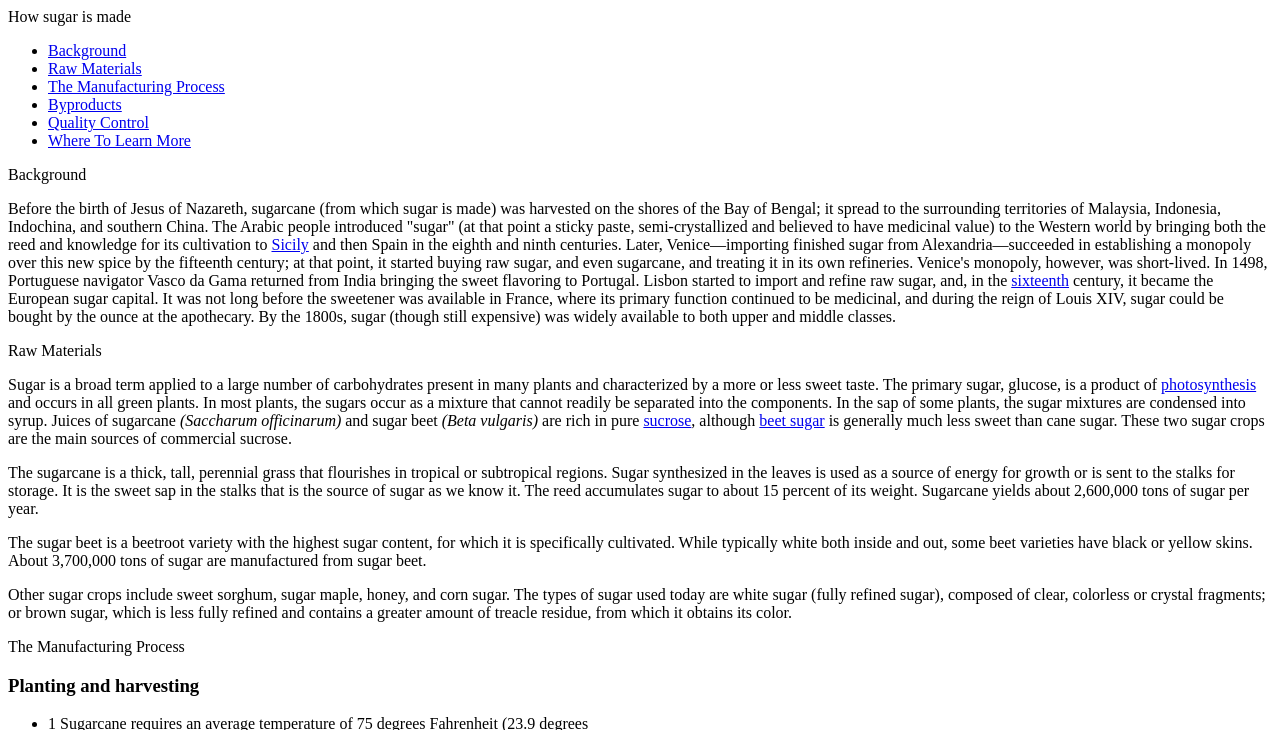
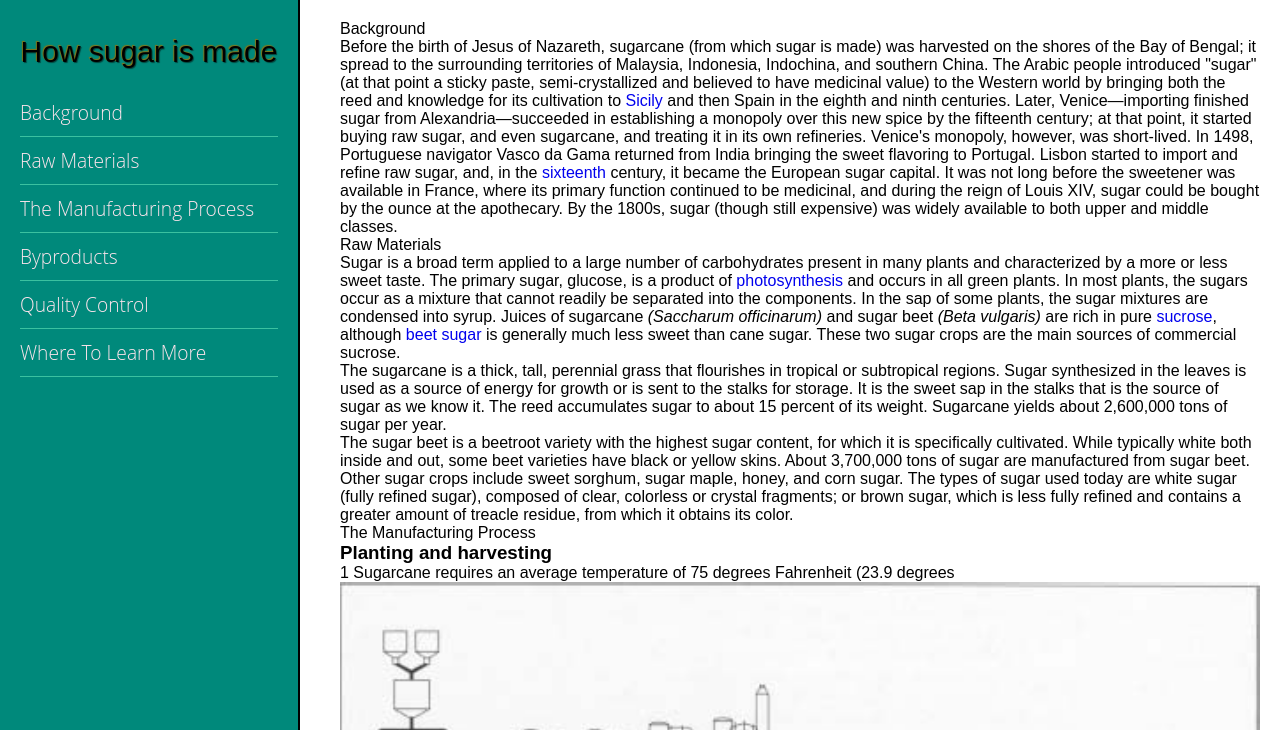
Before and after one commit to HorbynkoIvan/FCC-Technical-Documentation-Page, a plain HTML site: page index.html in a window 1280 px wide. Shown: the top 730 px of the page. Drawn offline with Linux system fonts and the light colour scheme.

Commit message:
aside menu done

```diff
--- a/css/style.css
+++ b/css/style.css
@@ -0,0 +1,120 @@
+body {
+    font-family: 'Poppins', sans-serif;
+    font-size: 16px;
+}
+
+* {
+    padding: 0;
+    margin: 0;
+}
+
+img {
+    width: 100%;
+    height: auto;
+}
+
+li {
+    list-style: none;
+}
+
+a {
+    text-decoration: none;
+}
+
+#navbar {
+    position: fixed;
+    top: 0;
+    left: 0;
+    width: 300px;
+    min-width: 300px;
+    height: 100%;
+    border-right: 2px solid #000000;
+    background: #00897b;
+    padding: 15px 20px;
+    box-sizing: border-box;
+}
+
+#navbar header {
+    font-size: 30px;
+    text-align: center;
+    margin: 20px 0;
+    text-shadow: #827717 -1px -1px 1px, rgba(0, 0, 0, .5) 1px 1px 1px;
+}
+
+.navbar-list {
+    display: block;
+    margin: 0;
+    padding: 0;
+    list-style: none;
+}
+
+.navbar-list > li {
+    line-height: 2.5;
+}
+
+.navbar-list > li > a {
+    display: inline-block;
+    position: relative;
+    padding: 0;
+    font-family: 'Open Sans', sans-serif;
+    font-weight: 300;
+    font-size: 1.2em;
+    color: #fce4ec;
+    width: 100%;
+    /* плавный переход */
+    -webkit-transition: color .5s ease, padding .5s ease;
+    -moz-transition: color .5s ease, padding .5s ease;
+    transition: color .5s ease, padding .5s ease;
+}
+
+.navbar-list > li > a:hover,
+.navbar-list > li > a:focus {
+    color: #c5e1a5;
+    padding-left: 15px;
+}
+
+.navbar-list > li > a:before {
+    content: '';
+    display: block;
+    position: absolute;
+    right: 0;
+    bottom: 0;
+    height: 1px;
+    width: 100%;
+    -webkit-transition: width 0s ease;
+    transition: width 0s ease;
+}
+
+.navbar-list > li > a:after {
+    content: '';
+    display: block;
+    position: absolute;
+    left: 0;
+    bottom: 0;
+    height: 1px;
+    width: 100%;
+    background: #3bc1a0;
+    -webkit-transition: width .5s ease;
+    transition: width .5s ease;
+}
+
+.navbar-list > li > a:hover:before {
+    width: 0%;
+    background: #3bc1a0;
+    -webkit-transition: width .5s ease;
+    transition: width .5s ease;
+}
+
+.navbar-list > li > a:hover:after {
+    width: 0%;
+    background: transparent;
+    -webkit-transition: width 0s ease;
+    transition: width 0s ease;
+}
+
+#main-doc {
+    position: absolute;
+    margin-left: 320px;
+    padding: 20px;
+    margin-bottom: 110px;
+}
--- a/index.html
+++ b/index.html
@@ -8,7 +8,7 @@
 <body>
 <nav id="navbar">
     <header>How sugar is made</header>
-    <ul>
+    <ul class="navbar-list">
         <li><a class="nav-link" href="#Background" rel="internal">Background</a></li>
         <li><a class="nav-link" href="#Raw_Materials" rel="internal">Raw Materials</a></li>
         <li><a class="nav-link" href="#The_Manufacturing_Process" rel="internal">The Manufacturing
```
